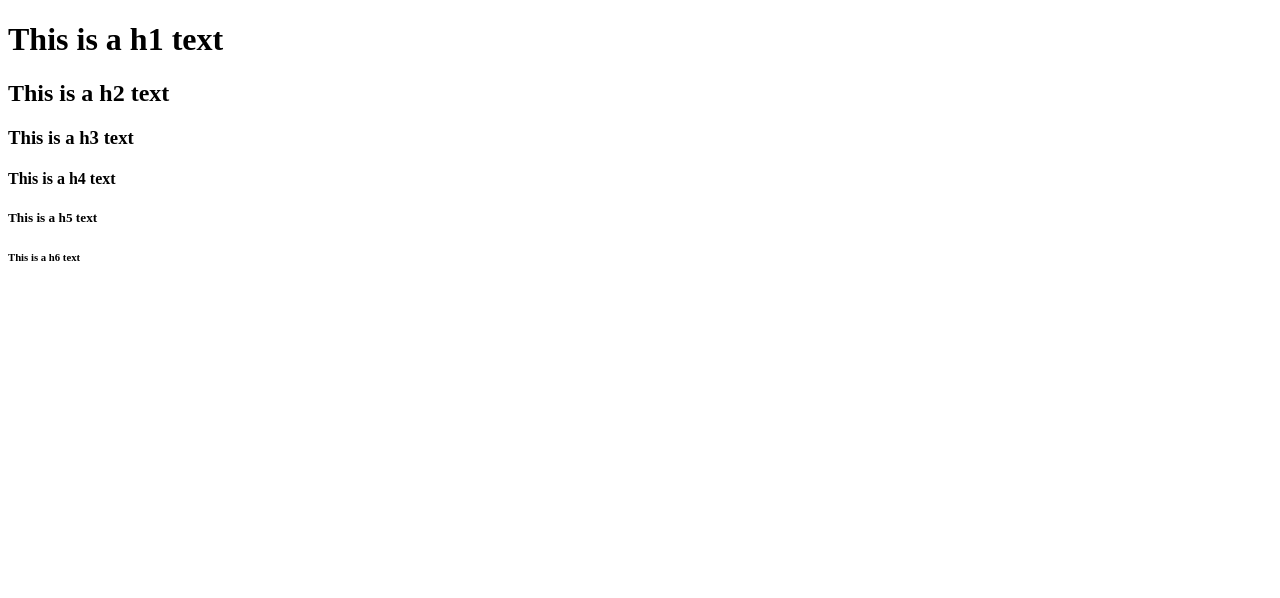
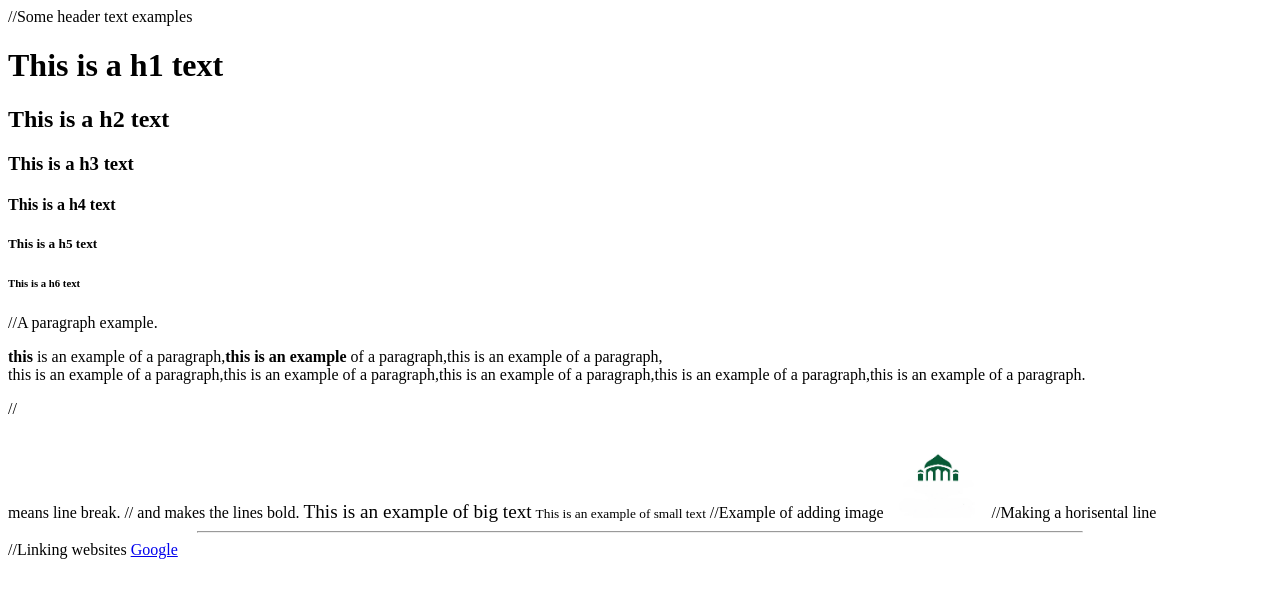
Before and after one commit to mdazizulbari/test-html, a plain HTML site: page index.html in a window 1280 px wide. Drawn offline with Linux system fonts and the light colour scheme.

Commit message:
practice

```diff
--- a/index.html
+++ b/index.html
@@ -5,11 +5,30 @@
 </head>
 
 <body>
+  //Some header text examples
   <h1>This is a h1 text</h1>
   <h2>This is a h2 text</h2>
   <h3>This is a h3 text</h3>
   <h4>This is a h4 text</h4>
   <h5>This is a h5 text</h5>
   <h6>This is a h6 text</h6>
+
+  //A paragraph example.
+  <p><b>this</b> is an example of a paragraph,<strong>this is an example</strong> of a paragraph,this is an example of a paragraph,</br>this is an example of a paragraph,this is an example of a paragraph,this is an example of a paragraph,this is an example of a paragraph,this is an example of a paragraph.</p>
+  //</br> means line break.
+  //<b></b> and <strong></strong> makes the lines bold.
+
+  <big>This is an example of big text</big>
+  <small>This is an example of small text</small>
+
+  //Example of adding image
+  <img src="Polish_20220130_003516022.jpg" height="100px" width="100px" alt="There is sopposed to be an image here">
+
+  //Making a horisental line
+  <hr width="70%">
+
+  //Linking websites
+  <a href="www.google.com">Google</a>
+
 </body>
 </html>
```
Also changed, not shown: Polish_20220130_003516022.jpg (added).
